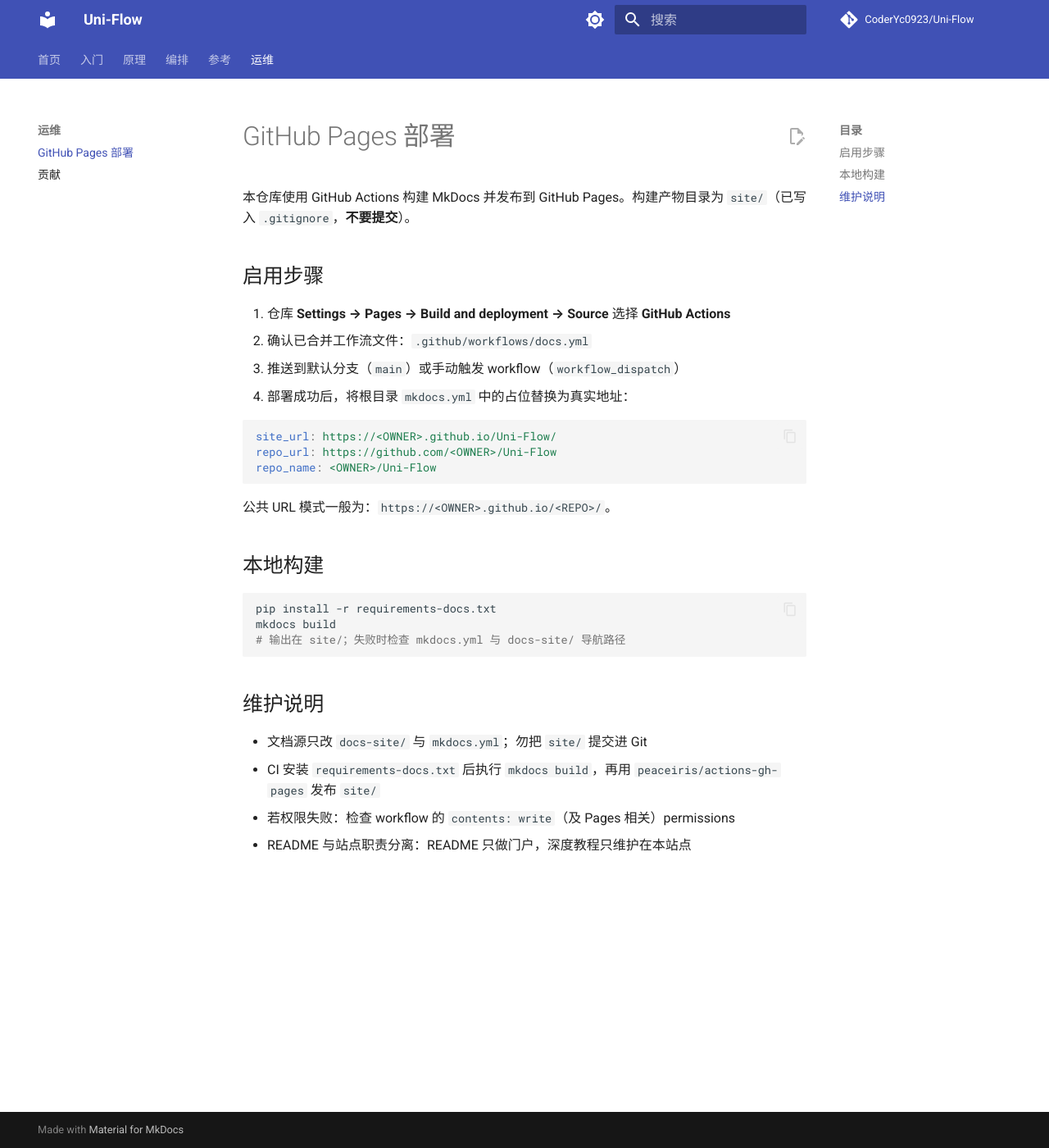
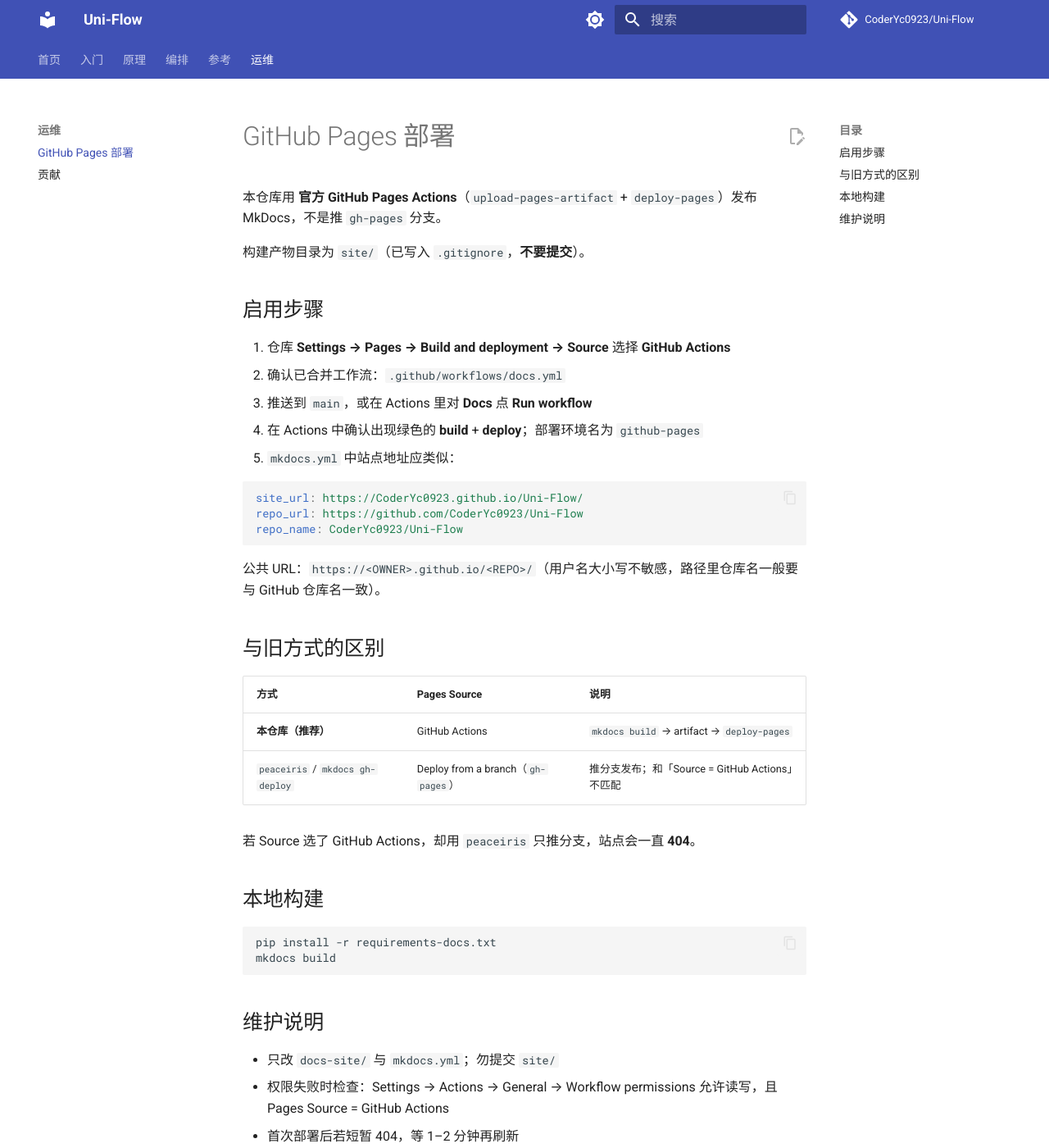
Before and after one commit to CoderYc0923/Uni-Flow, an MkDocs documentation site: the page built from docs-site/ops/github-pages.md, in a window 1280 px wide and 1400 px high. Shown: the whole window at 82% size. Built offline with MkDocs 1.6.1 and Material for MkDocs 9.7.7, drawn with Linux system fonts in a browser that asks for light colours; comment, search, counter and statistics services are not loaded.

Commit message:
fixed: docs

````diff
--- a/docs-site/ops/github-pages.md
+++ b/docs-site/ops/github-pages.md
@@ -1,33 +1,43 @@
 # GitHub Pages 部署
 
-本仓库使用 GitHub Actions 构建 MkDocs 并发布到 GitHub Pages。构建产物目录为 `site/`（已写入 `.gitignore`，**不要提交**）。
+本仓库用 **官方 GitHub Pages Actions**（`upload-pages-artifact` + `deploy-pages`）发布 MkDocs，不是推 `gh-pages` 分支。
+
+构建产物目录为 `site/`（已写入 `.gitignore`，**不要提交**）。
 
 ## 启用步骤
 
 1. 仓库 **Settings → Pages → Build and deployment → Source** 选择 **GitHub Actions**
-2. 确认已合并工作流文件：`.github/workflows/docs.yml`
-3. 推送到默认分支（`main`）或手动触发 workflow（`workflow_dispatch`）
-4. 部署成功后，将根目录 `mkdocs.yml` 中的占位替换为真实地址：
+2. 确认已合并工作流：`.github/workflows/docs.yml`
+3. 推送到 `main`，或在 Actions 里对 **Docs** 点 **Run workflow**
+4. 在 Actions 中确认出现绿色的 **build** + **deploy**；部署环境名为 `github-pages`
+5. `mkdocs.yml` 中站点地址应类似：
 
 ```yaml
-site_url: https://<OWNER>.github.io/Uni-Flow/
-repo_url: https://github.com/<OWNER>/Uni-Flow
-repo_name: <OWNER>/Uni-Flow
+site_url: https://CoderYc0923.github.io/Uni-Flow/
+repo_url: https://github.com/CoderYc0923/Uni-Flow
+repo_name: CoderYc0923/Uni-Flow
 ```
 
-公共 URL 模式一般为：`https://<OWNER>.github.io/<REPO>/`。
+公共 URL：`https://<OWNER>.github.io/<REPO>/`（用户名大小写不敏感，路径里仓库名一般要与 GitHub 仓库名一致）。
+
+## 与旧方式的区别
+
+| 方式 | Pages Source | 说明 |
+|------|----------------|------|
+| **本仓库（推荐）** | GitHub Actions | `mkdocs build` → artifact → `deploy-pages` |
+| `peaceiris` / `mkdocs gh-deploy` | Deploy from a branch（`gh-pages`） | 推分支发布；和「Source = GitHub Actions」不匹配 |
+
+若 Source 选了 GitHub Actions，却用 `peaceiris` 只推分支，站点会一直 **404**。
 
 ## 本地构建
 
 ```bash
 pip install -r requirements-docs.txt
 mkdocs build
-# 输出在 site/；失败时检查 mkdocs.yml 与 docs-site/ 导航路径
 ```
 
 ## 维护说明
 
-- 文档源只改 `docs-site/` 与 `mkdocs.yml`；勿把 `site/` 提交进 Git
-- CI 安装 `requirements-docs.txt` 后执行 `mkdocs build`，再用 `peaceiris/actions-gh-pages` 发布 `site/`
-- 若权限失败：检查 workflow 的 `contents: write`（及 Pages 相关）permissions
-- README 与站点职责分离：README 只做门户，深度教程只维护在本站点
+- 只改 `docs-site/` 与 `mkdocs.yml`；勿提交 `site/`
+- 权限失败时检查：Settings → Actions → General → Workflow permissions 允许读写，且 Pages Source = GitHub Actions
+- 首次部署后若短暂 404，等 1–2 分钟再刷新
````
Also changed, not shown: 1 other file.
